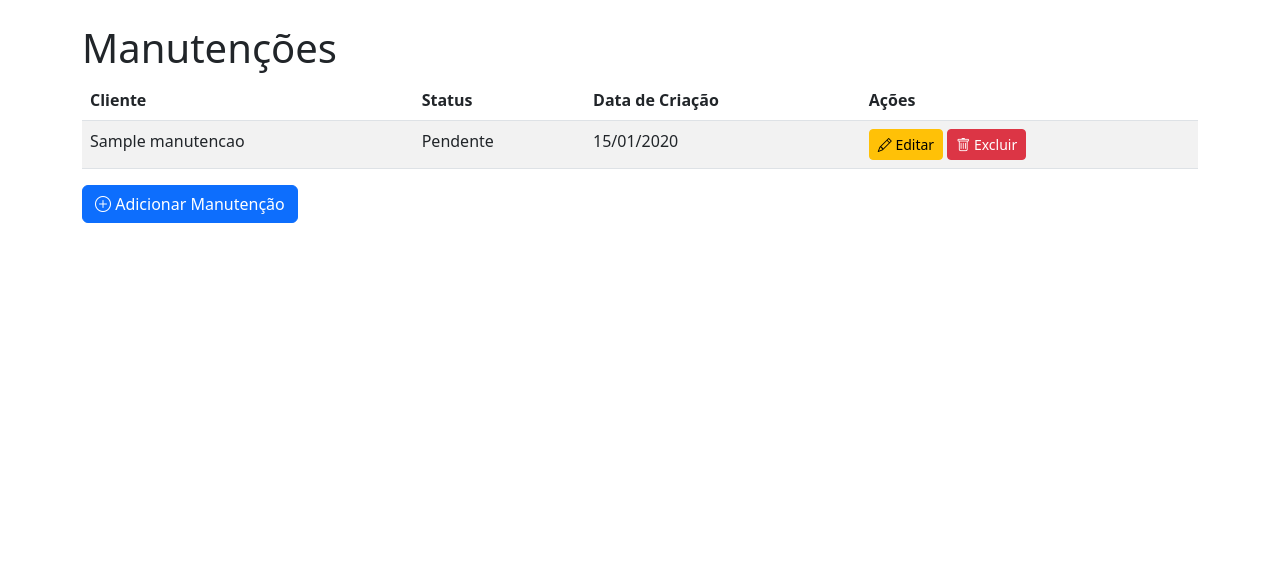
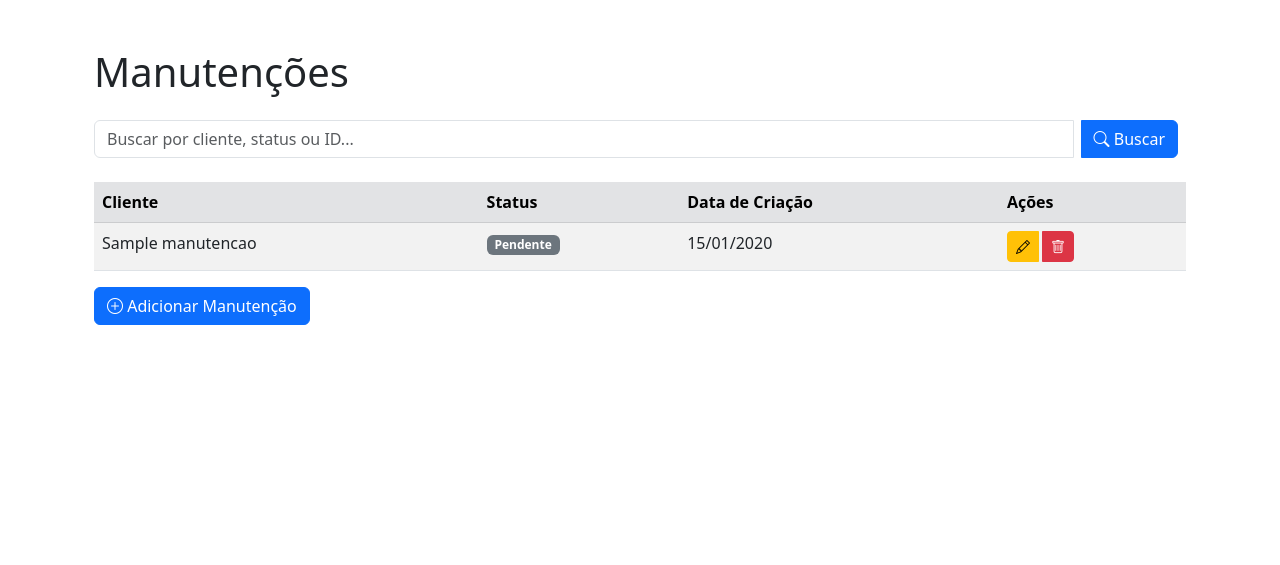
Before and after one commit to Gigioss/estoqueUnivesp, a Django app: page /manutencao/ in a window 1280 px wide. Shown: the part 86-651 px from the top of the page. Run offline with Django 5.2, Linux system fonts and the light colour scheme; tables that the repository leaves empty hold one stand-in row (values such as "Sample post"); some libraries are stand-ins or nearby versions.

Commit message:
Add files via upload

```diff
--- a/estoque_backend/inventory/templates/inventory/manutencao_list.html
+++ b/estoque_backend/inventory/templates/inventory/manutencao_list.html
@@ -3,9 +3,32 @@
 {% block title %}Lista de Manutenções{% endblock %}
 
 {% block content %}
-<h1>Manutenções</h1>
-<table class="table table-striped">
-    <thead>
+<div class="container mt-4">
+    <h1 class="mb-4">Manutenções</h1>
+
+    <!-- Formulário de Busca -->
+    <form method="GET" action="{% url 'manutencao_list' %}" class="mb-4">
+        <div class="input-group">
+            <input type="text"
+                   name="q"
+                   class="form-control me-2"
+                   placeholder="Buscar por cliente, status ou ID..."
+                   value="{{ search_query }}">
+            <button type="submit" class="btn btn-primary me-2">
+                <i class="bi bi-search"></i> Buscar
+            </button>
+            {% if search_query %}
+                <a href="{% url 'manutencao_list' %}" class="btn btn-outline-secondary">
+                    Limpar
+                </a>
+            {% endif %}
+        </div>
+    </form>
+
+    <!-- Restante do template permanece igual -->
+    <div class="table-responsive">
+        <table class="table table-striped table-hover">
+            <thead class="table-secondary">
                 <tr>
                     <th>Cliente</th>
                     <th>Status</th>
@@ -17,21 +40,38 @@
                 {% for manutencao in manutencoes %}
                 <tr>
                     <td>{{ manutencao.nome_cliente }}</td>
-            <td>{{ manutencao.status }}</td>
-            <td>{{ manutencao.data_criacao|date:"d/m/Y" }}</td> <!-- Formatação da data -->
                     <td>
-                <a href="{% url 'manutencao_edit' manutencao.pk %}" class="btn btn-sm btn-warning">
-                    <i class="bi bi-pencil"></i> Editar
+                        <span class="badge
+                            {% if manutencao.status == 'Concluído' %}bg-success
+                            {% elif manutencao.status == 'Em andamento' %}bg-warning text-dark
+                            {% elif manutencao.status == 'Cancelado' %}bg-danger
+                            {% else %}bg-secondary{% endif %}">
+                            {{ manutencao.status }}
+                        </span>
+                    </td>
+                    <td>{{ manutencao.data_criacao|date:"d/m/Y" }}</td>
+                    <td>
+                        <div class="btn-group" role="group">
+                            <a href="{% url 'manutencao_edit' manutencao.pk %}" class="btn btn-sm btn-warning me-1" title="Editar">
+                                <i class="bi bi-pencil"></i>
                             </a>
-                <a href="{% url 'manutencao_delete' manutencao.pk %}" class="btn btn-sm btn-danger">
-                    <i class="bi bi-trash"></i> Excluir
+                            <a href="{% url 'manutencao_delete' manutencao.pk %}" class="btn btn-sm btn-danger" title="Excluir">
+                                <i class="bi bi-trash"></i>
                             </a>
+                        </div>
                     </td>
+                </tr>
+                {% empty %}
+                <tr>
+                    <td colspan="4" class="text-center">Nenhuma manutenção encontrada</td>
                 </tr>
                 {% endfor %}
             </tbody>
         </table>
+    </div>
+
     <a href="{% url 'manutencao_add' %}" class="btn btn-primary">
         <i class="bi bi-plus-circle"></i> Adicionar Manutenção
     </a>
+</div>
 {% endblock %}
```
Also changed, not shown: estoque_backend/inventory/templates/inventory/item_confirm_delete.html (+37 -12 lines), estoque_backend/inventory/templates/inventory/item_list.html (+45 -8 lines), estoque_backend/inventory/templates/inventory/manutencao_confirm_delete.html (+35 -12 lines). Lines whose indentation alone changed are shown as unchanged.
